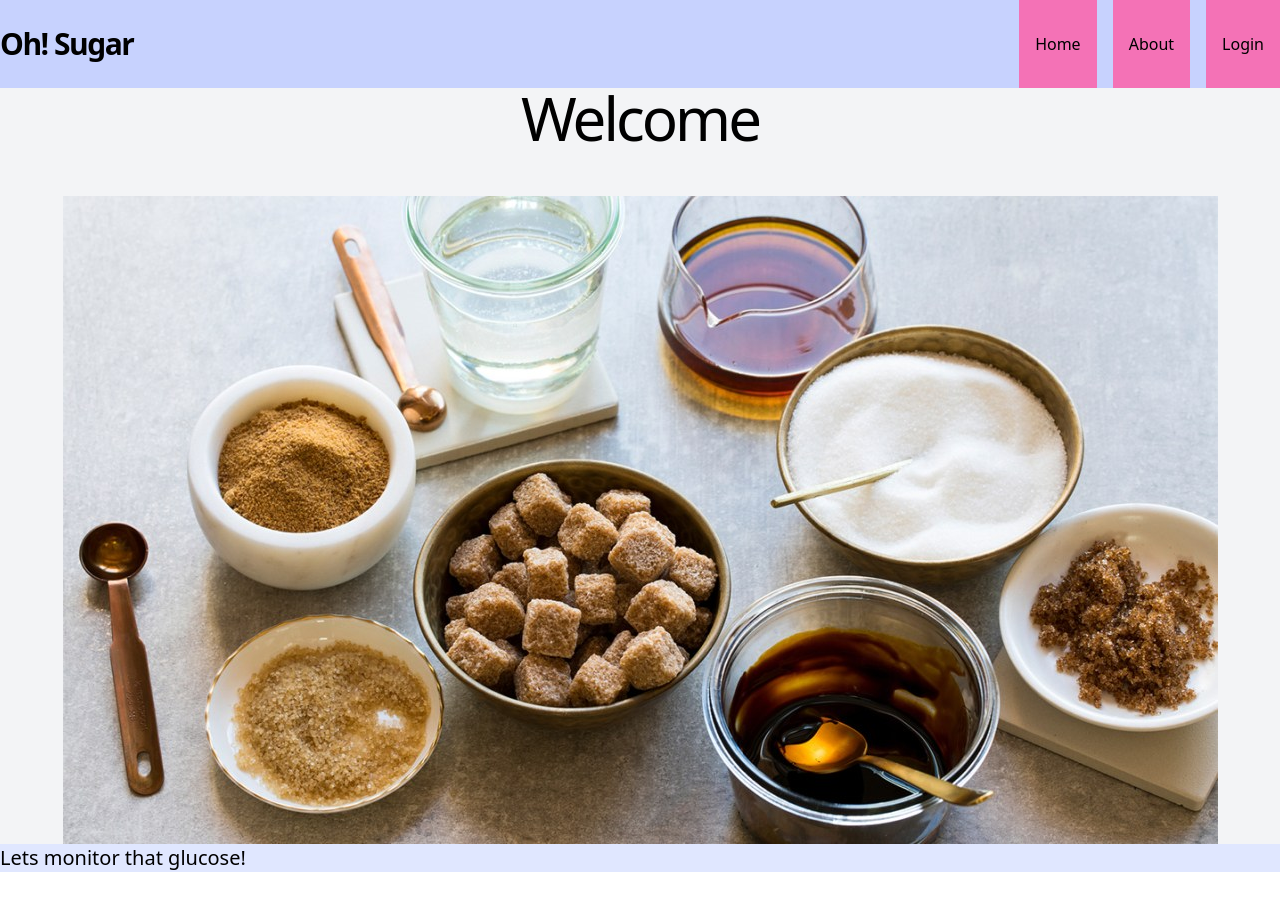
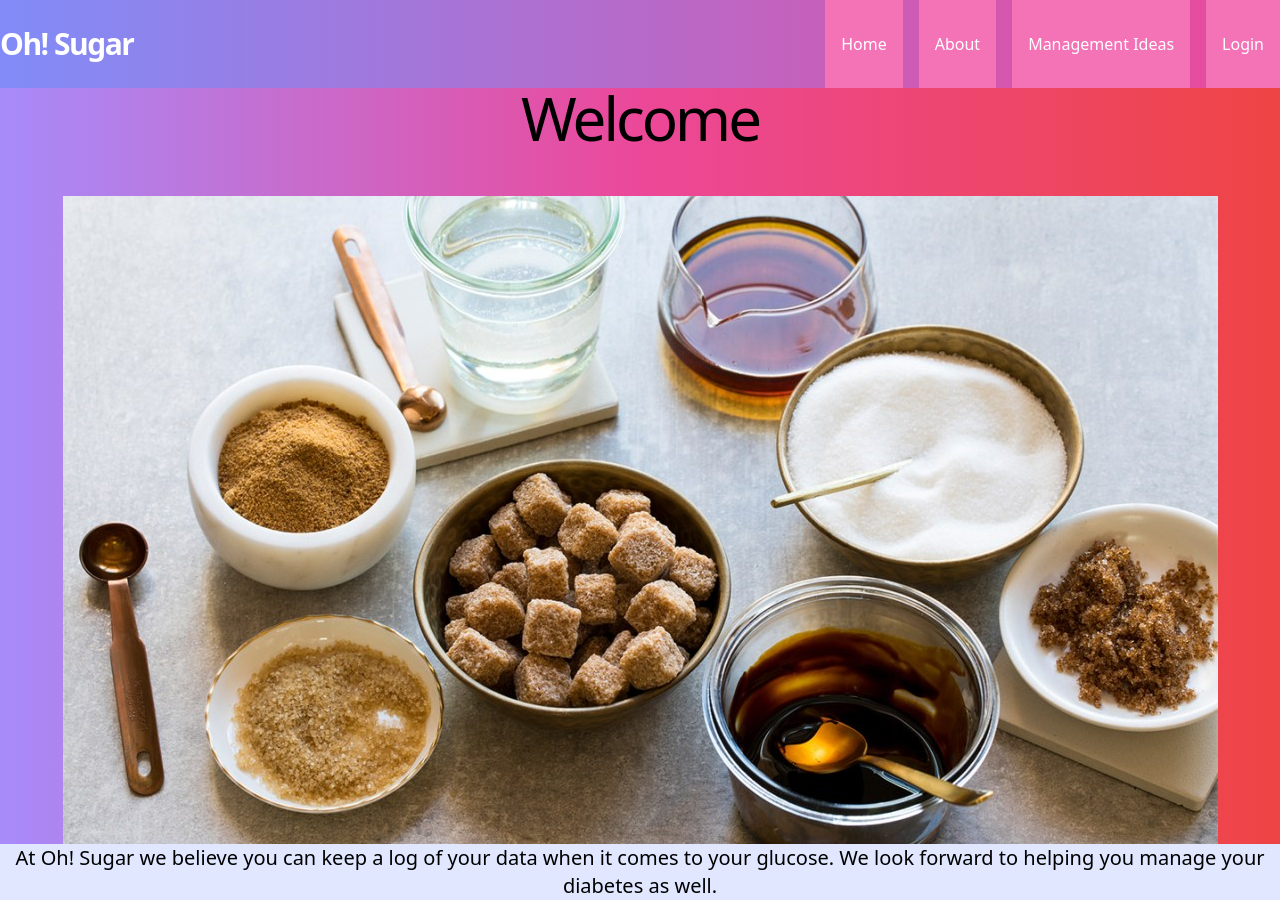
Before and after one commit to jsanch88/Final-Project, a Vue app: page / in a window 1280 px wide. Before the commit the page ends 872 px from the top, so only its background shows below. Built offline with nearby package versions, Linux system fonts and the light colour scheme; no server answers.

Commit message:
Added Management page and to router

```diff
--- a/src/components/Nav.vue
+++ b/src/components/Nav.vue
@@ -13,11 +13,11 @@ const loggingOut = () => {
 </script>
 
 <template>
-<div class="bg-indigo-200 text-black">
+<div class="bg-gradient-to-r from-indigo-400 to-pink-500  text-white font-extralight">
 <div class = "container mx-auto flex items-center justify-between">
 
 <h1 class="tracking-tighter text-3xl font-bold">
-Oh! Sugar<span class="bg bg-indigo-300 font-normal"></span>
+Oh! Sugar<span class="bg-indigo-300 font-normal"></span>
 </h1>
 
     <nav>
@@ -27,6 +27,9 @@ Oh! Sugar<span class="bg bg-indigo-300 font-normal"></span>
 
             <router-link  to = "/about">
             <li class="bg-pink-400 py-8 px-4 hover: cursor-pointer hover:bg-purple-900 hover:text-pink-700">About</li></router-link>
+
+            <router-link  to = "/management">
+            <li class="bg-pink-400 py-8 px-4 hover: cursor-pointer hover:bg-purple-900 hover:text-pink-700">Management Ideas</li></router-link>
 
             <router-link v-if = "!isAuthenticated" to = "/login">
             <li class="bg-pink-400 py-8 px-4 hover: cursor-pointer hover:bg-purple-900 hover:text-pink-700">Login</li></router-link>
--- a/src/pages/about.vue
+++ b/src/pages/about.vue
@@ -2,7 +2,7 @@
 
 
 <template>
-<div class="flex flex-col items-center justify-center  min-h-screen-nonav bg-indigo-100">
+<div class="flex flex-col items-center justify-center  min-h-screen-nonav bg-gradient-to-r from-purple-400 via-pink-500 to-red-500">
 <h2 class = "text-6xl tracking-tighter font-extralight">About</h2>
 <img src = "../assets/diabetes.png">
 </div>
--- a/src/pages/data.vue
+++ b/src/pages/data.vue
@@ -1,8 +1,8 @@
 <template>
-<div class = "bg-gray-100 flex-auto ">
+<div class = "bg-gradient-to-r from-purple-400 via-pink-500 to-red-500 flex-auto">
 <img src = "../assets/Results.jpg" >
 </div>
-  <p>
+  <p class="text-center">
     This page will house the data for the glucose levels. It will also hold how person is feeling as well.
   </p>
 </template>
--- a/src/pages/index.vue
+++ b/src/pages/index.vue
@@ -4,11 +4,11 @@ const { isAuthenticated, user } = useAuth();
 </script>
 
 <template>
-<div class="flex flex-col  space-y-12 items-center justify-center  min-h-screen-nonav bg-gray-100">
+<div class="flex flex-col  space-y-12 items-center justify-center  min-h-screen-nonav bg-gradient-to-r from-purple-400 via-pink-500 to-red-500">
 <h2 class = "text-6xl tracking-tighter font-extralight">Welcome <span v-if = "isAuthenticated">{{ user }}</span></h2>
 <img src = "../assets/Sugar.jpg">
 </div>
-<div class = "bg-indigo-100 bg-center text-xl">
-Lets monitor that glucose!
+<div class = "bg-indigo-100 bg-center text-xl text-center">
+At Oh! Sugar we believe you can keep a log of your data when it comes to your glucose. We look forward to helping you manage your diabetes as well.
 </div>
 </template>
--- a/src/pages/login.vue
+++ b/src/pages/login.vue
@@ -56,7 +56,7 @@ const { ready, start } = useTimeout(5000, {controls: true});
 </script>
 
 <template>
-<div class="flex flex-col  space-y-12 items-center justify-center  min-h-screen-nonav">
+<div class="flex flex-col  space-y-12 items-center justify-center  min-h-screen-nonav bg-gradient-to-r from-purple-400 via-pink-500 to-red-500">
 
 
 <div class="bg-indigo-200 flex justify-center overflow-hidden items-center border-4 rounded-lg shadow-2xl ">
--- /dev/null
+++ b/src/pages/management.vue
@@ -0,0 +1,51 @@
+<script setup></script>
+
+
+<template>
+<div class="flex flex-col items-center justify-center  min-h-screen-nonav bg-gradient-to-r from-purple-400 via-pink-500 to-red-500">
+<h2 class = "text-6xl tracking-tighter font-extrabold text-white">Management Ideas</h2>
+<img src = "../assets/management.jpg">
+</div>
+<div class = "text-center text-xl bg-gradient-to-r from-pink-400 via-purple-500 to-red-500">
+<p>
+Oh! Sugar would like to provide you with some helpful tips to manage your diabetes. There are always alternatives and options that are available to best manage your diabetes.
+</p>
+
+<div class="bg-gradient-to-r from-purple-400 via-pink-500 to-red-500">
+<ul>
+Tip 1
+</ul>
+</div>
+
+<div class="bg-gradient-to-r from-purple-400 via-pink-500 to-red-500">
+<ul class bg-gradient-to-r from-purple-400 via-pink-500 to-red-500>
+Tip 2
+</ul>
+</div>
+
+<div class="bg-gradient-to-r from-purple-400 via-pink-500 to-red-500">
+<ul class bg-gradient-to-r from-purple-400 via-pink-500 to-red-500>
+Tip 3
+</ul>
+</div>
+
+<div class="bg-gradient-to-r from-purple-400 via-pink-500 to-red-500">
+<ul class bg-gradient-to-r from-purple-400 via-pink-500 to-red-500>
+Tip 4
+</ul>
+</div>
+
+<div class="bg-gradient-to-r from-purple-400 via-pink-500 to-red-500">
+<ul class bg-gradient-to-r from-purple-400 via-pink-500 to-red-500>
+Tip 5
+</ul>
+</div>
+
+<div class="bg-gradient-to-r from-purple-400 via-pink-500 to-red-500">
+<ul class bg-gradient-to-r from-purple-400 via-pink-500 to-red-500>
+Tip 6
+</ul>
+</div>
+
+</div>
+</template>
--- a/src/router.js
+++ b/src/router.js
@@ -3,6 +3,7 @@ import useAuth from "./composable/useAuth";
 
 import Index from "./pages/index.vue";
 import About from "./pages/about.vue";
+import Management from "./pages/management.vue";
 import Login from "./pages/login.vue";
 import Secret from "./pages/data.vue";
 import NotFound from "./pages/404.vue";
@@ -19,6 +20,11 @@ const routes = [
         path: "/about",
         name:"About",
         component: About,
+    },
+    {
+        path: "/management",
+        name:"Management",
+        component: Management,
     },
     {
         path: "/login",
```
Also changed, not shown: src/assets/management.jpg (added).
